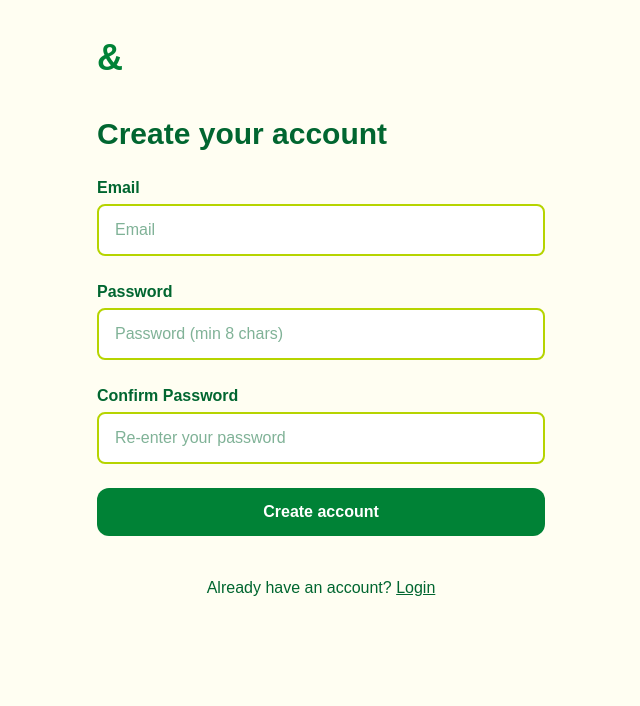
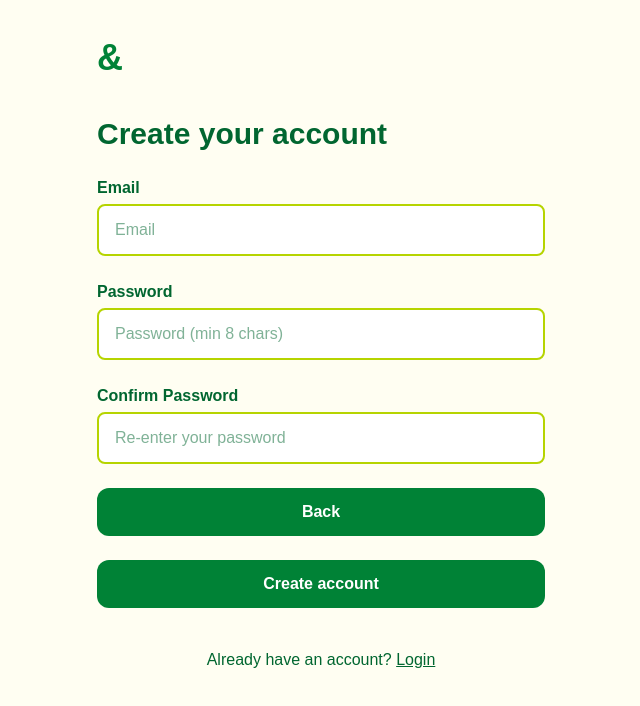
Before and after one commit to NeginDrn/2ndand-app, a Next.js app: page /register in a window 1280 px wide. Shown: the top 706 px of the page, without its empty margins (319-959 px from the left). Built offline with nearby package versions, Linux system fonts and the light colour scheme; no server answers.

Commit message:
feat(navigation): add back-to-home button on login and register pages

```diff
--- a/src/app/login/page.tsx
+++ b/src/app/login/page.tsx
@@ -192,6 +192,11 @@ export default function LoginPage() {
             </p>
           )}
           <FormButton
+            label="Back"
+            type="button"
+            onClick={() => router.push(ROUTES.home)}
+          />
+          <FormButton
             type="submit"
             label={submitting ? "Signing in..." : "Sign In"}
             disabled={submitting}
--- a/src/app/register/page.tsx
+++ b/src/app/register/page.tsx
@@ -229,7 +229,11 @@ export default function RegisterPage() {
               {error}
             </p>
           )}
-
+          <FormButton
+            label="Back"
+            type="button"
+            onClick={() => router.push(ROUTES.home)}
+          />
           <FormButton
             type="submit"
             label={submitting ? "Creating account..." : "Create account"}
```
